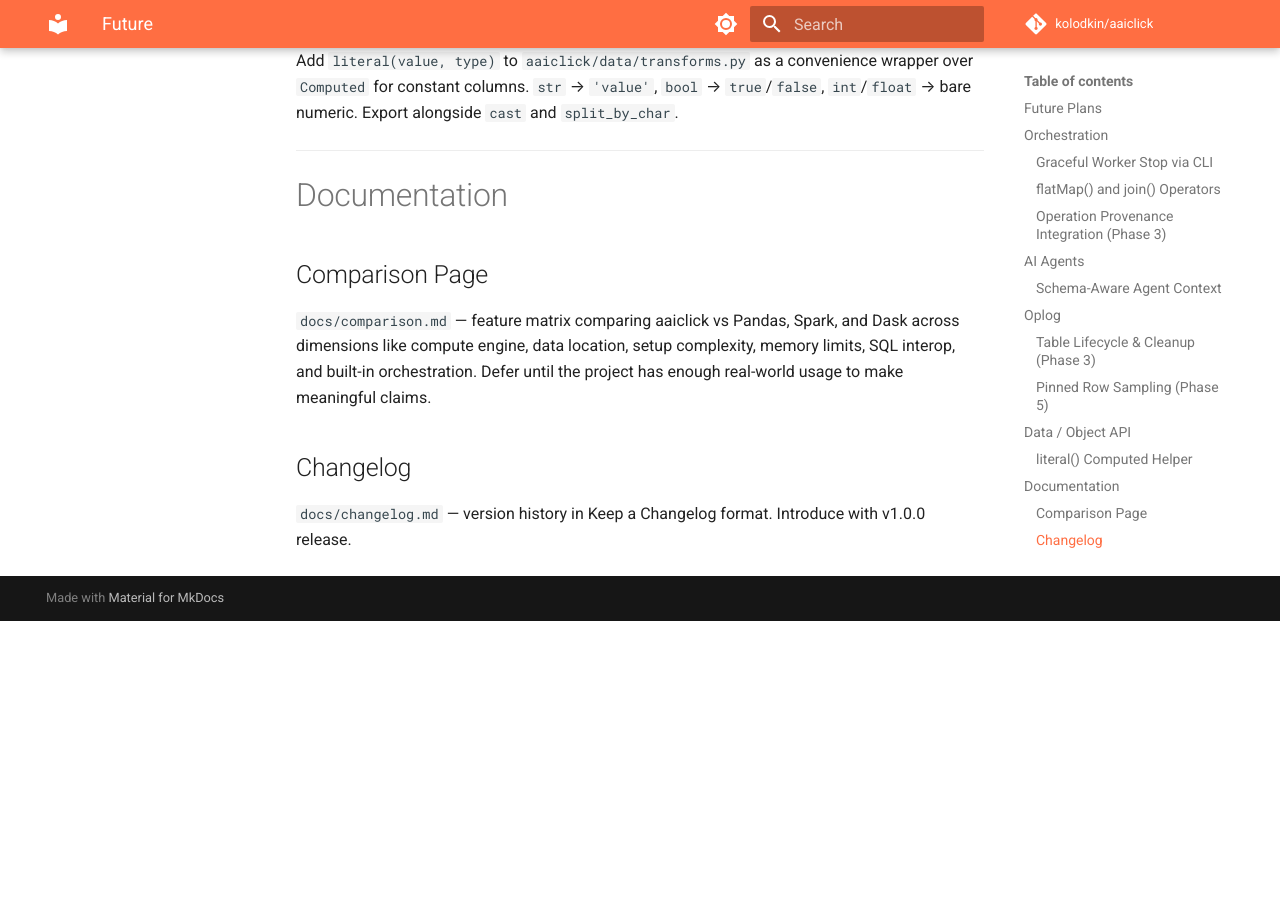
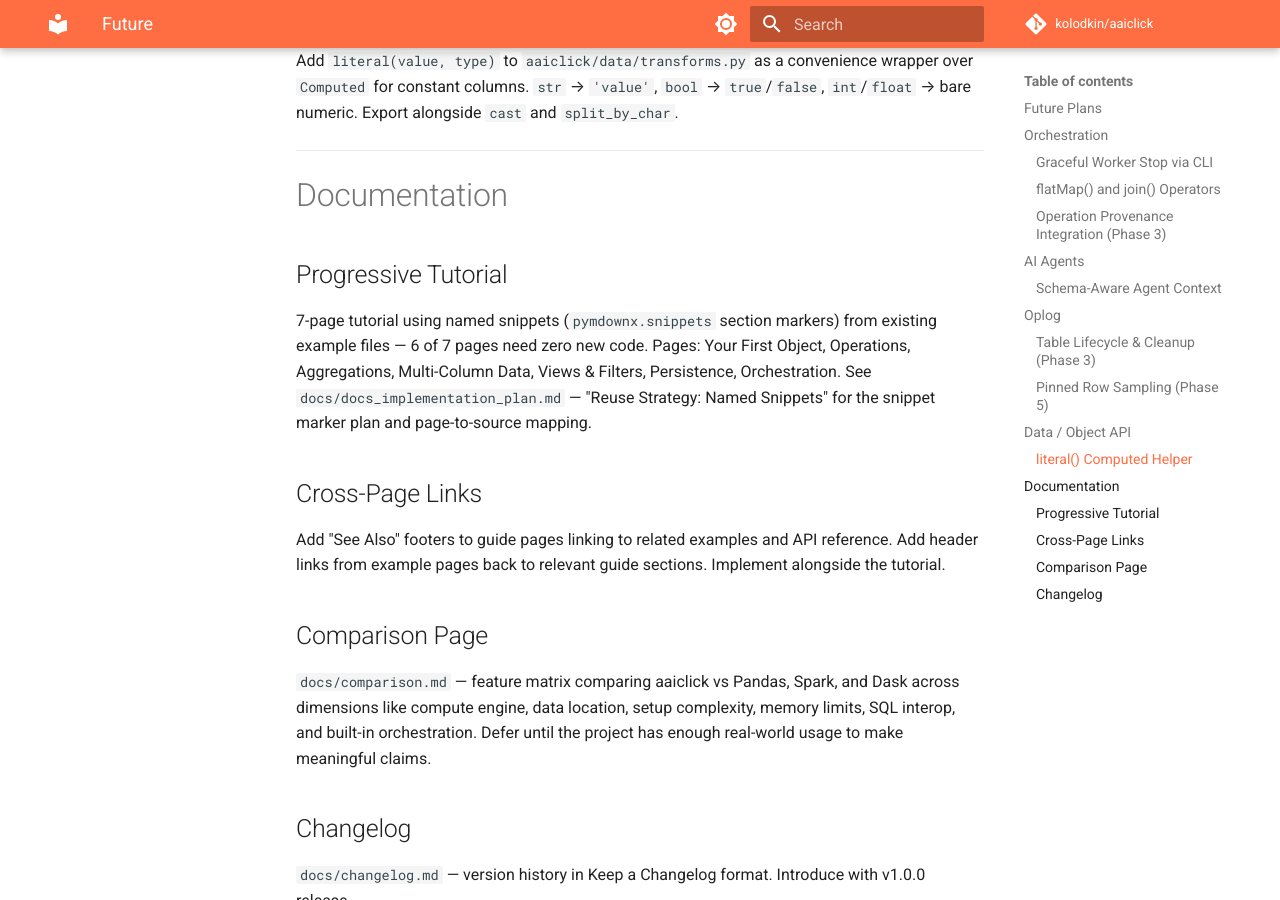
Before and after one commit to kolodkin/aaiclick, an MkDocs documentation site: the page built from docs/future.md, in a window 1280 px wide and 900 px high, scrolled down 1787 px. Built offline with MkDocs 1.6.1 and Material for MkDocs 9.7.7, drawn with Linux system fonts in a browser that asks for light colours; comment, search, counter and statistics services are not loaded; before the commit the page ends 2408 px from its top, so only the background shows below that.

Commit message:
cleanup: move tutorial and cross-page links to future.md
Focus implementation plan on Phase 1 quick wins. Tutorial,
cross-page links, comparison page, and changelog all deferred.

```diff
--- a/docs/future.md
+++ b/docs/future.md
@@ -55,6 +55,20 @@ Add `literal(value, type)` to `aaiclick/data/transforms.py` as a convenience wra
 
 # Documentation
 
+## Progressive Tutorial
+
+7-page tutorial using named snippets (`pymdownx.snippets` section markers) from existing
+example files — 6 of 7 pages need zero new code. Pages: Your First Object, Operations,
+Aggregations, Multi-Column Data, Views & Filters, Persistence, Orchestration. See
+`docs/docs_implementation_plan.md` — "Reuse Strategy: Named Snippets" for the snippet
+marker plan and page-to-source mapping.
+
+## Cross-Page Links
+
+Add "See Also" footers to guide pages linking to related examples and API reference.
+Add header links from example pages back to relevant guide sections. Implement alongside
+the tutorial.
+
 ## Comparison Page
 
 `docs/comparison.md` — feature matrix comparing aaiclick vs Pandas, Spark, and Dask across
```
Also changed, not shown: docs/docs_implementation_plan.md (+9 -77 lines).
